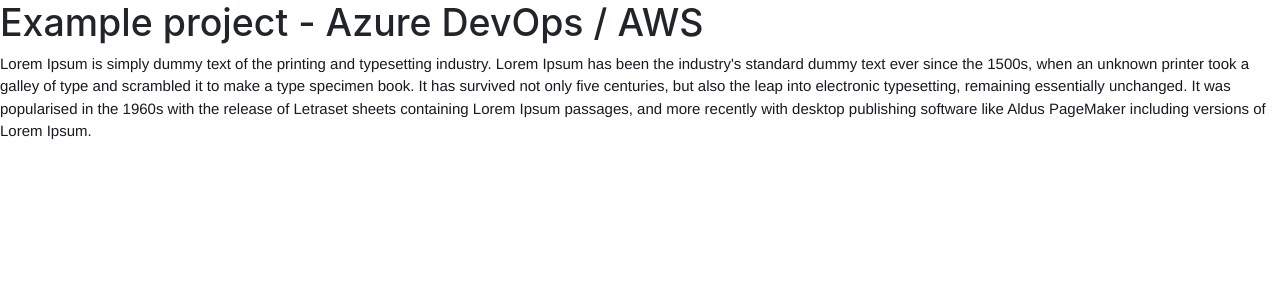
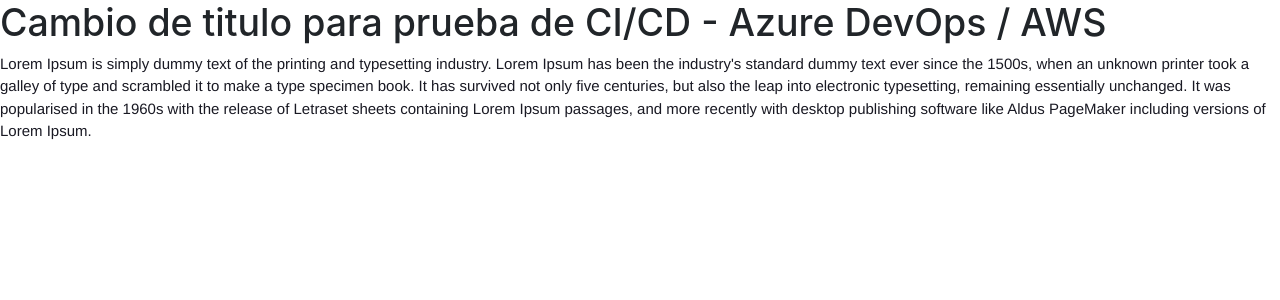
Before and after one commit to josephtorresc/example-app, a Django app: page / in a window 1280 px wide. Shown: the top 300 px of the page. Run offline with Django 3.2, Linux system fonts and the light colour scheme; some libraries are stand-ins or nearby versions.

Commit message:
Cambio de titulo en aws

```diff
--- a/home/templates/index.html
+++ b/home/templates/index.html
@@ -12,7 +12,7 @@
 </head>
 <body>
 
-    <h1>Example project - Azure DevOps / AWS</h1>
+    <h1>Cambio de titulo para prueba de CI/CD - Azure DevOps / AWS</h1>
     <p>Lorem Ipsum is simply dummy text of the printing and typesetting industry. Lorem Ipsum has been the industry's standard dummy text ever since the 1500s, when an unknown printer took a galley of type and scrambled it to make a type specimen book. It has survived not only five centuries, but also the leap into electronic typesetting, remaining essentially unchanged. It was popularised in the 1960s with the release of Letraset sheets containing Lorem Ipsum passages, and more recently with desktop publishing software like Aldus PageMaker including versions of Lorem Ipsum.</p>
 
     <script src="{% static 'vendor/jquery/jquery-3.3.1.min.js' %}"></script>
```
